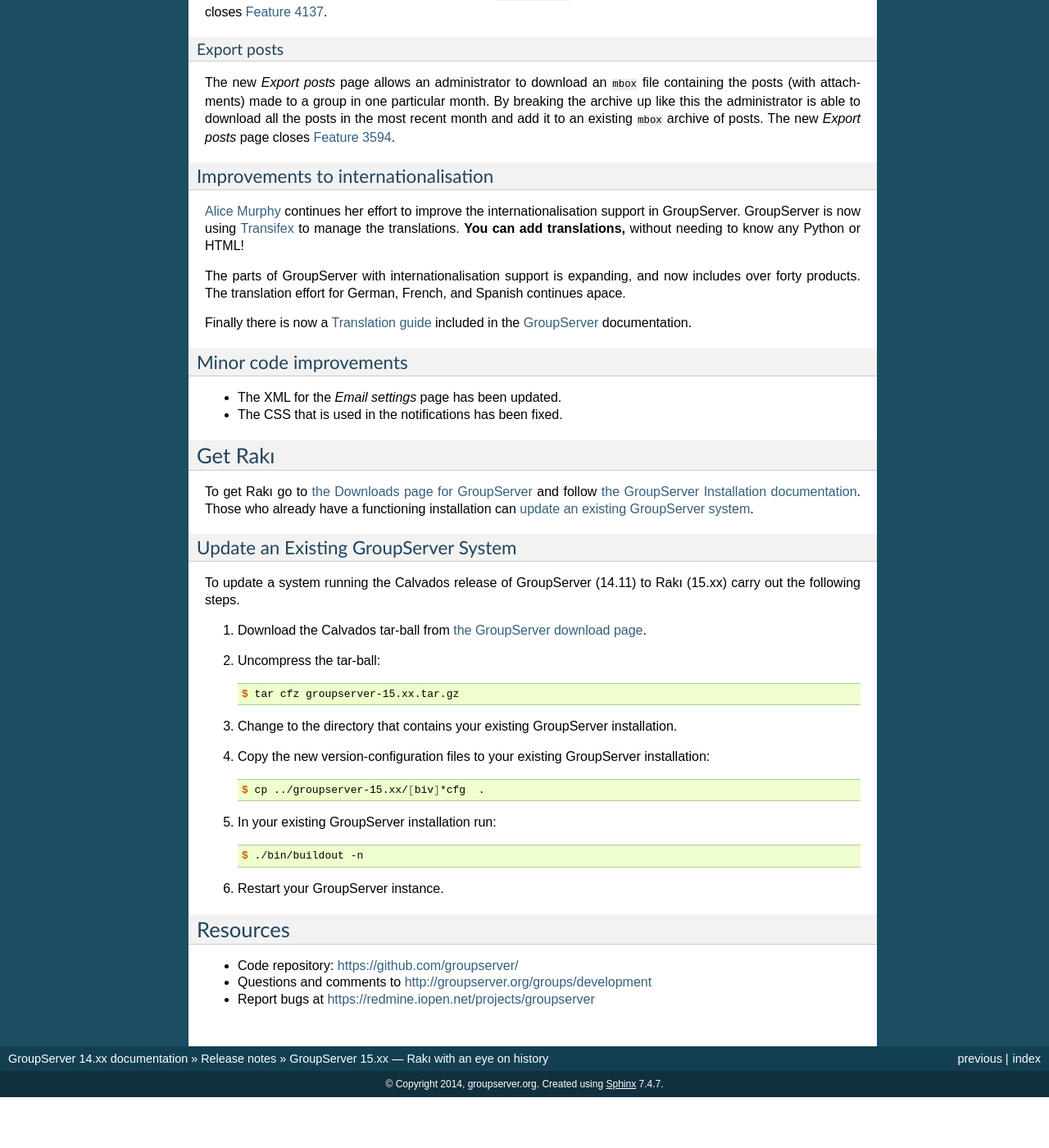
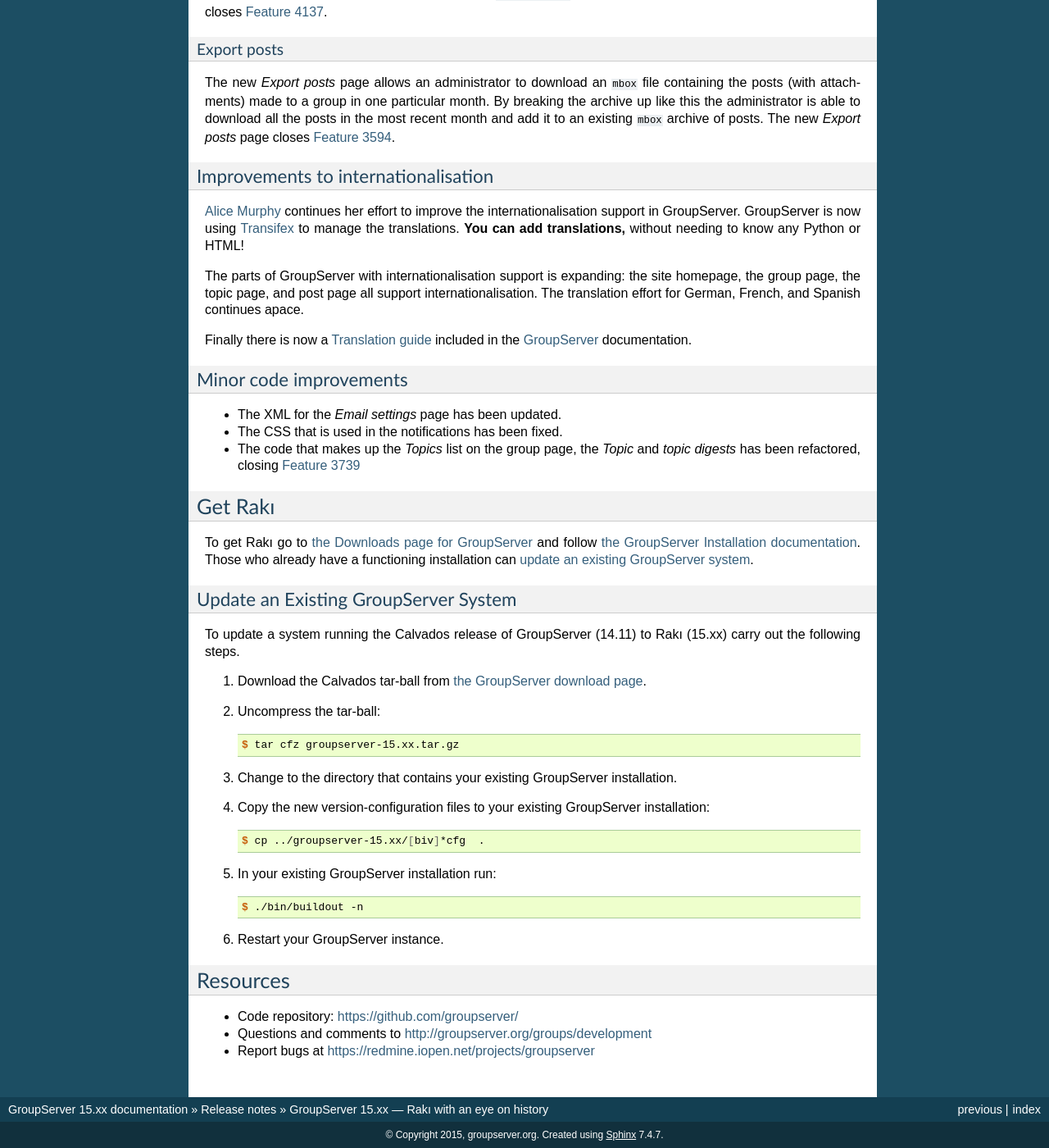
Before and after one commit to groupserver/buildout, a Sphinx documentation site: the page built from docs/release-notes-15xx.rst, in a window 1280 px wide and 1400 px high, scrolled down 1191 px. Shown: the whole window at 82% size. Built offline with Sphinx 7.4.7, drawn with Linux system fonts in a browser that asks for light colours; before the commit the page ends 2529 px from its top, so only the background shows below that; some of the changed text lies outside the part shown.

Commit message:
Upating the release notes

```diff
--- a/docs/conf.py
+++ b/docs/conf.py
@@ -47,16 +47,16 @@
 
 # General information about the project.
 project = u'GroupServer'
-copyright = u'2014, groupserver.org'
+copyright = u'2015, groupserver.org'
 
 # The version info for the project you're documenting, acts as replacement for
 # |version| and |release|, also used in various other places throughout the
 # built documents.
 #
 # The short X.Y version.
-version = '14.xx'
+version = '15.xx'
 # The full version, including alpha/beta/rc tags.
-release = '14.xx'
+release = '15.xx'
 
 # The language for content autogenerated by Sphinx. Refer to documentation
 # for a list of supported languages.
--- a/docs/release-notes-15xx.rst
+++ b/docs/release-notes-15xx.rst
@@ -107,7 +107,8 @@
 .. _Transifex: https://www.transifex.com/organization/groupserver/dashboard
 
 The parts of GroupServer with internationalisation support is
-expanding, and now includes over forty products. The translation
+expanding: the site homepage, the group page, the topic page, and
+post page all support internationalisation. The translation
 effort for German, French, and Spanish continues apace.
 
 Finally there is now a :doc:`translations` included in the
@@ -118,6 +119,11 @@
 
 * The XML for the *Email settings* page has been updated.
 * The CSS that is used in the notifications has been fixed.
+* The code that makes up the *Topics* list on the group page, the
+  *Topic* and *topic digests* has been refactored, closing
+  `Feature 3739`_
+
+.. _Feature 3739: https://redmine.iopen.net/issues/3739
 
 --------
 Get Rakı
```
